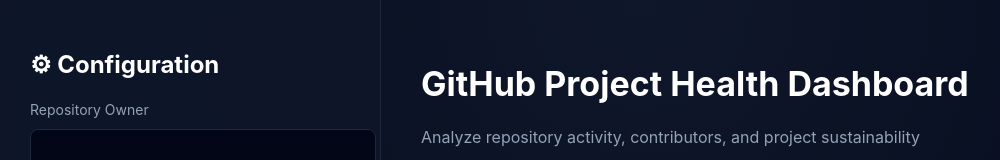
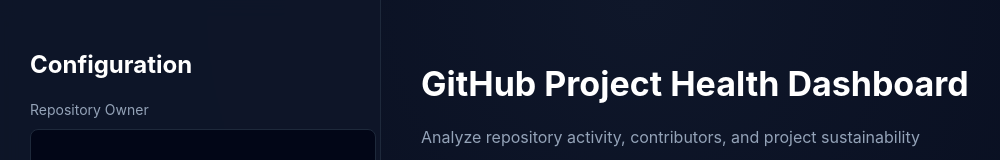
Before and after one commit to dashcodingmust/ConversionRateCHAOSS, a React (Create React App) app in the folder frontend/: page / in a window 1280 px wide. Shown: the top 160 px of the page, without its empty margins (0-1000 px from the left). Built offline with nearby package versions, Linux system fonts and the light colour scheme.

Commit message:
UI improvments

```diff
--- a/frontend/src/App.js
+++ b/frontend/src/App.js
@@ -66,7 +66,7 @@
       {/* SIDEBAR */}
 
       <div className="sidebar">
-        <h2>⚙ Configuration</h2>
+        <h2> Configuration</h2>
 
         <label>Repository Owner</label>
         <input value={owner} onChange={(e) => setOwner(e.target.value)} />
```
